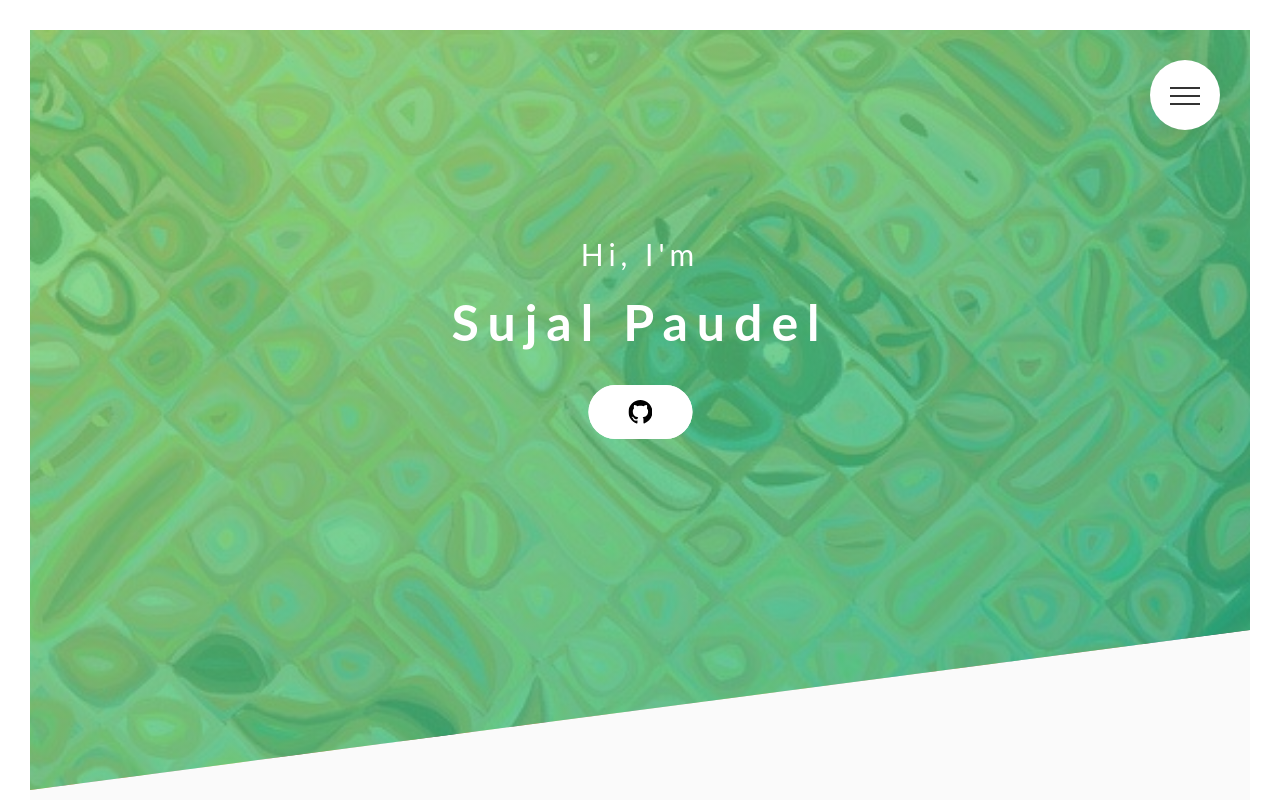
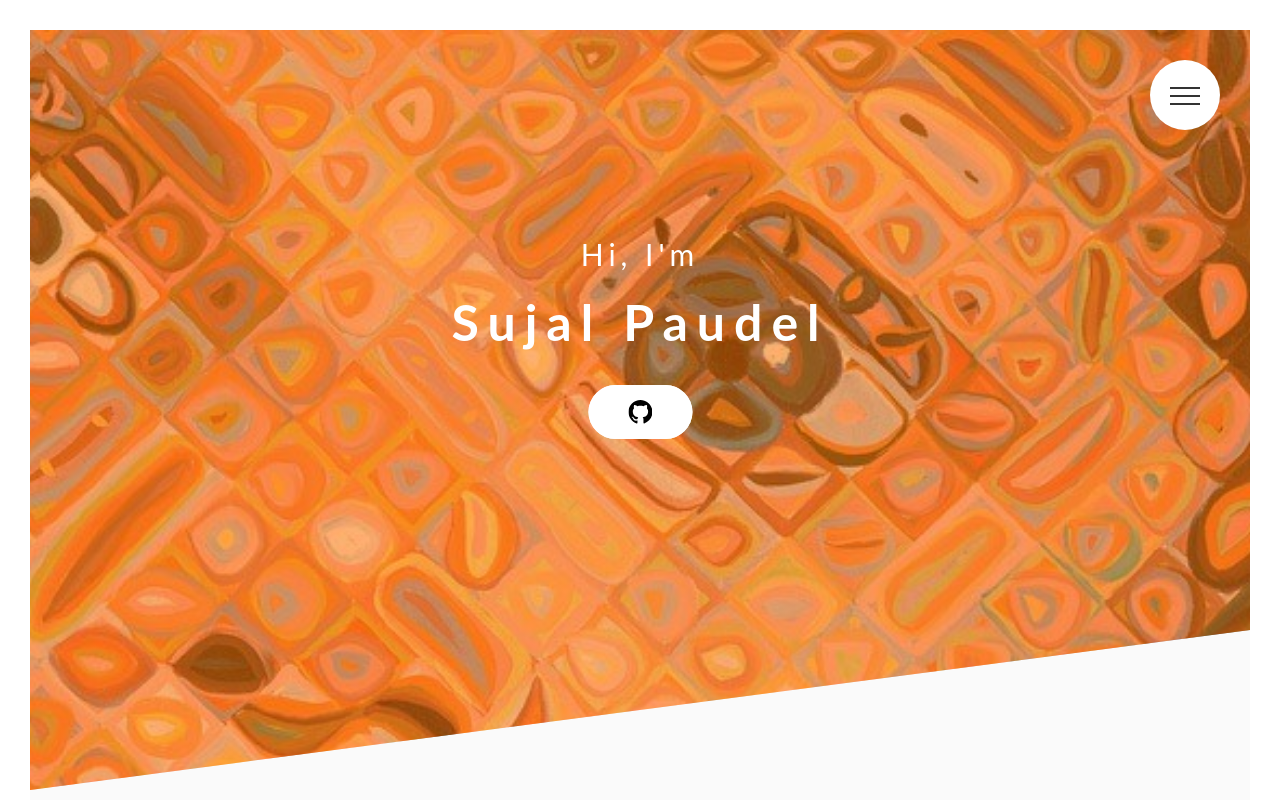
Before and after one commit to SujalPaudel/SujalPaudel.github.io, a plain HTML site: page index.html in a window 1280 px wide. Shown: the top 800 px of the page. Drawn offline with Linux system fonts and the light colour scheme; a script that the page names is missing.

Commit message:
Update index.html

```diff
--- a/index.html
+++ b/index.html
@@ -16,7 +16,7 @@
 <style>
 .header {
   height: 95vh;
-  background-image: linear-gradient(to right bottom, rgba(126, 213, 111, 0.8), rgba(40, 180, 133, 0.8)), url("/img/first.jpg");
+  background-image: linear-gradient(to right bottom, #ff730094, #ff730085), url("/img/first.jpg");
   background-size: cover;
   background-position: top;
   position: relative;
```
